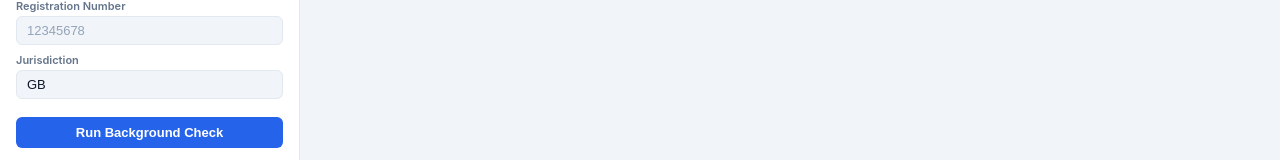
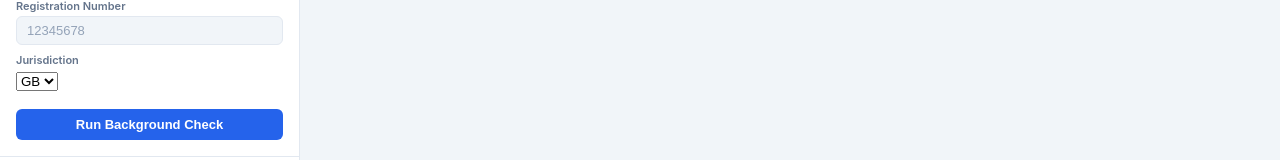
Before and after one commit to christopheradnel414/company-risk-assessment, a React (Vite) app in the folder ui/: page / in a window 1280 px wide. Shown: the part 149-309 px from the top of the page. Built offline with nearby package versions, Linux system fonts and the light colour scheme; no server answers.

Commit message:
fix nginx config and make jurisdiction input on the UI a dropdown

```diff
--- a/ui/src/components/SubmitForm.tsx
+++ b/ui/src/components/SubmitForm.tsx
@@ -24,7 +24,7 @@ export default function SubmitForm({ onSubmit }: Props) {
       await onSubmit({
         company_name: companyName.trim() || undefined,
         registration_number: regNumber.trim() || undefined,
-        jurisdiction: jurisdiction.trim().toUpperCase() || 'GB',
+        jurisdiction: jurisdiction,
       })
       setCompanyName('')
       setRegNumber('')
@@ -58,13 +58,13 @@ export default function SubmitForm({ onSubmit }: Props) {
       </div>
       <div className="form-field">
         <label>Jurisdiction</label>
-        <input
+        <select
           value={jurisdiction}
-          onChange={e => setJurisdiction(e.target.value.toUpperCase())}
-          placeholder="GB"
-          maxLength={2}
+          onChange={e => setJurisdiction(e.target.value)}
           disabled={loading}
-        />
+        >
+          <option value="GB">GB</option>
+        </select>
       </div>
       {error && <div className="form-error">{error}</div>}
       <button className="btn-submit" type="submit" disabled={loading}>
```
Also changed, not shown: 1 other file (tests, documents, lock files or other folders).
